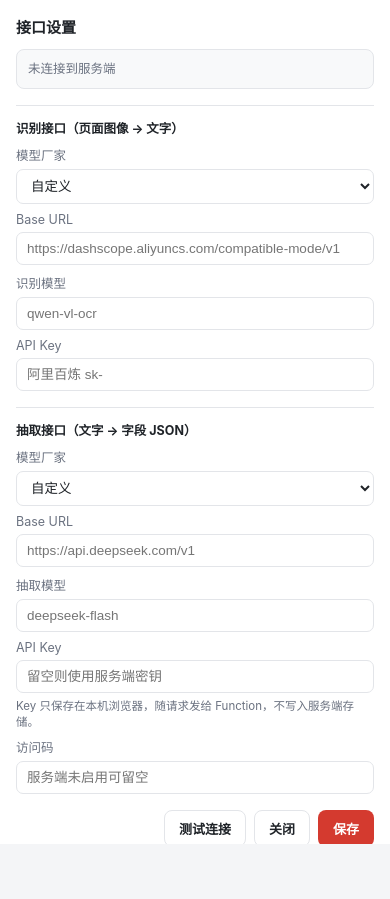
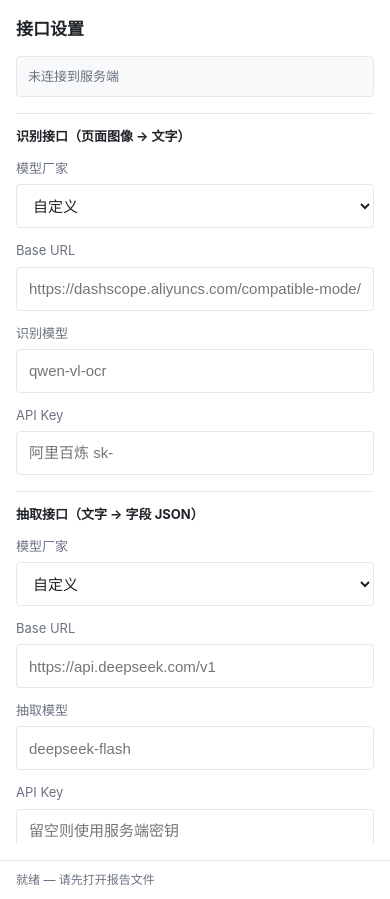
Before and after one commit to jeskuns/ReportChecker, a website: page cloudflare/site/index.html in a window 390 px wide. Both pictures are taken after a click on the button "接口设置". Before the commit the page ends 844 px from the top, so only its background shows below. Drawn offline with Linux system fonts and the light colour scheme; no server answers.

Commit message:
chore: 同步更新

```diff
--- a/cloudflare/site/index.html
+++ b/cloudflare/site/index.html
@@ -3,10 +3,11 @@
 <head>
 <meta charset="utf-8">
 <meta name="viewport" content="width=device-width, initial-scale=1, viewport-fit=cover">
-<meta name="theme-color" content="#d43a2f">
+<meta name="theme-color" content="#0b5fa5">
 <title>ReportChecker · 报告校验</title>
 <link rel="icon" href="favicon.svg" type="image/svg+xml">
 <link rel="stylesheet" href="style.css">
+<link rel="stylesheet" href="iso-mobile.css">
 </head>
 <body>
 
--- /dev/null
+++ b/cloudflare/site/iso-mobile.css
@@ -0,0 +1,246 @@
+@charset "UTF-8";
+/* ReportChecker 在线版 · ISO 移动端覆盖层（≤768px） */
+
+@media (max-width: 768px) {
+  :root {
+    --iso-bg: #ffffff;
+    --iso-fg: #1f2328;
+    --iso-body: #3f4650;
+    --iso-muted: #6b7280;
+    --iso-line: #e5e7eb;
+    --iso-accent: #0b5fa5;
+    --iso-accent-weak: #eef4fa;
+    --iso-radius: 4px;
+    --iso-gap: 16px;
+    --iso-tap: 44px;
+
+    --bg: #ffffff;
+    --card: #ffffff;
+    --text: #1f2328;
+    --muted: #6b7280;
+    --border: #e5e7eb;
+    --primary: #0b5fa5;
+    --primary-dark: #084a80;
+  }
+
+  html, body { height: auto !important; min-height: 100%; }
+
+  body {
+    background: var(--iso-bg);
+    color: var(--iso-fg);
+    font-size: 15px;
+    line-height: 1.55;
+  }
+
+  /* ── 顶栏 ── */
+  .topbar {
+    position: sticky;
+    top: 0;
+    z-index: 30;
+    flex-wrap: wrap;
+    gap: 8px;
+    padding: 8px var(--iso-gap);
+    background: #fff;
+    border-bottom: 1px solid var(--iso-line);
+  }
+
+  .brand {
+    font-size: 15px;
+    font-weight: 600;
+    flex: 1 1 auto;
+    min-width: 0;
+  }
+
+  .mark {
+    width: 28px;
+    height: 28px;
+    border-radius: var(--iso-radius);
+    background: var(--iso-accent);
+    font-size: 11px;
+  }
+
+  .model-info { display: none !important; }
+  .spacer { display: none; }
+
+  .btn-sm {
+    min-height: var(--iso-tap);
+    padding: 0 14px;
+    font-size: 13px;
+    border-radius: var(--iso-radius);
+  }
+
+  /* ── 布局：单列，页面整体滚动 ── */
+  .layout {
+    flex: none;
+    display: flex;
+    flex-direction: column;
+    gap: 12px;
+    padding: 12px var(--iso-gap) 20px;
+  }
+
+  .viewer {
+    min-height: 0;
+    height: 56vh;
+    border-radius: var(--iso-radius);
+    border-color: var(--iso-line);
+  }
+
+  .drop {
+    margin: 12px;
+    border-radius: var(--iso-radius);
+    border-color: #cfd8e2;
+    background: #fbfcfd;
+  }
+
+  .drop-title { font-size: 15px; }
+  .drop-sub { font-size: 13px; line-height: 1.6; }
+
+  .canvas-wrap { padding: 8px; }
+
+  .viewer-bar {
+    flex-wrap: wrap;
+    row-gap: 6px;
+    padding: 6px 8px;
+    background: #fff;
+    border-top-color: var(--iso-line);
+  }
+
+  .vdivider { display: none; }
+
+  .pg {
+    width: var(--iso-tap);
+    height: var(--iso-tap);
+    border-radius: var(--iso-radius);
+    border-color: var(--iso-line);
+    color: var(--iso-accent);
+    font-size: 18px;
+  }
+
+  .page-label { font-size: 13px; min-width: 34px; }
+
+  .btn-mini {
+    min-height: var(--iso-tap);
+    padding: 0 12px;
+    font-size: 13px;
+    border-radius: var(--iso-radius);
+    border-color: var(--iso-line);
+    color: var(--iso-accent);
+  }
+
+  .file-bar { flex: 1 1 100%; margin-left: 0; padding: 2px 0 0; font-size: 12px; }
+
+  /* ── 右侧面板：取消嵌套滚动 ── */
+  .side {
+    min-height: 0;
+    border-radius: var(--iso-radius);
+    border-color: var(--iso-line);
+    padding: 14px;
+    gap: 12px;
+  }
+
+  .side-head { font-size: 14px; }
+
+  .tmpl-list { max-height: none; overflow: visible; gap: 8px; }
+
+  .tmpl-item {
+    min-height: var(--iso-tap);
+    padding: 8px 14px;
+    font-size: 13px;
+    border-radius: var(--iso-radius);
+    border-color: var(--iso-line);
+    color: var(--iso-body);
+  }
+
+  .tmpl-item.selected {
+    background: var(--iso-accent);
+    border-color: var(--iso-accent);
+    color: #fff;
+  }
+
+  .field-list {
+    max-height: none;
+    overflow: visible;
+    border-radius: var(--iso-radius);
+    border-color: var(--iso-line);
+    font-size: 13px;
+  }
+
+  .field-block-title { color: var(--iso-accent); font-size: 12.5px; }
+  .field-headers { font-size: 11.5px; }
+  .field-desc { font-size: 12px; }
+
+  .btn-primary {
+    min-height: 48px;
+    border-radius: var(--iso-radius);
+    background: var(--iso-accent);
+    font-size: 15px;
+  }
+
+  .btn-primary:disabled { background: #e8edf3; color: #98a2ad; }
+
+  .btn-ghost { border-radius: var(--iso-radius); color: var(--iso-accent); }
+
+  .track { height: 4px; background: #eef1f4; border-radius: 2px; }
+  #progressBar { background: var(--iso-accent); }
+  .progress-text { font-size: 12.5px; }
+
+  .results { flex: none; min-height: 0; overflow: visible; }
+
+  .result-card {
+    border-radius: var(--iso-radius);
+    border-color: var(--iso-line);
+    padding: 12px;
+  }
+
+  .result-head h3 { font-size: 15px; }
+  .badge { border-radius: 2px; font-size: 11.5px; }
+  .check-item { font-size: 13px; padding: 8px 0; }
+  .toggle { font-size: 13px; color: var(--iso-accent); min-height: var(--iso-tap); display: flex; align-items: center; }
+  .raw { border-radius: var(--iso-radius); font-size: 12px; }
+
+  /* ── 状态栏 ── */
+  .statusbar {
+    position: static;
+    font-size: 12px;
+    padding: 10px var(--iso-gap) calc(10px + env(safe-area-inset-bottom));
+    border-top: 1px solid var(--iso-line);
+  }
+
+  /* ── 设置弹窗：全屏 ── */
+  .modal { padding: 0; align-items: stretch; }
+
+  .modal-card {
+    max-width: none;
+    max-height: none;
+    border-radius: 0;
+    padding: 16px var(--iso-gap) calc(20px + env(safe-area-inset-bottom));
+  }
+
+  .modal-title { font-size: 17px; margin-bottom: 14px; }
+
+  .form-label { font-size: 13px; margin: 12px 0 6px; }
+
+  .form-input {
+    min-height: var(--iso-tap);
+    padding: 10px 12px;
+    font-size: 15px;
+    border-radius: var(--iso-radius);
+    border-color: var(--iso-line);
+  }
+
+  .form-input:focus { border-color: var(--iso-accent); }
+
+  .form-hint { font-size: 12px; line-height: 1.6; }
+  .section-title { font-size: 13px; border-top-color: var(--iso-line); }
+
+  .modal-actions { gap: 10px; }
+
+  .modal-actions .btn {
+    flex: 1 1 auto;
+    min-height: var(--iso-tap);
+    border-radius: var(--iso-radius);
+    font-size: 14px;
+  }
+
+  .status-line, .test-line { border-radius: var(--iso-radius); font-size: 13px; }
+}
--- /dev/null
+++ b/webapp/static/iso-mobile.css
@@ -0,0 +1,196 @@
+@charset "UTF-8";
+/* ReportChecker 本地网页版 · ISO 移动端覆盖层（≤768px） */
+
+@media (max-width: 768px) {
+  :root {
+    --iso-fg: #1f2328;
+    --iso-body: #3f4650;
+    --iso-muted: #6b7280;
+    --iso-line: #e5e7eb;
+    --iso-accent: #0b5fa5;
+    --iso-accent-weak: #eef4fa;
+    --iso-radius: 4px;
+    --iso-gap: 16px;
+    --iso-tap: 44px;
+
+    --primary: #0b5fa5;
+    --primary-dark: #084a80;
+    --bg: #ffffff;
+    --card: #ffffff;
+    --text: #1f2328;
+    --text-sec: #6b7280;
+    --border: #e5e7eb;
+    --radius: 4px;
+    --shadow: none;
+  }
+
+  html, body { height: auto !important; }
+
+  body {
+    background: #fff;
+    color: var(--iso-fg);
+    font-size: 15px;
+    line-height: 1.55;
+  }
+
+  /* ── 顶栏 ── */
+  .topbar {
+    flex-wrap: wrap;
+    gap: 8px;
+    padding: 8px var(--iso-gap);
+    border-bottom: 1px solid var(--iso-line);
+  }
+
+  .brand { flex-wrap: wrap; gap: 6px; align-items: center; }
+  .logo { font-size: 18px; }
+  .title { font-size: 15px; }
+  .subtitle { display: none; }
+
+  .btn {
+    min-height: var(--iso-tap);
+    padding: 0 14px;
+    font-size: 14px;
+    border-radius: var(--iso-radius);
+    border-color: var(--iso-line);
+  }
+
+  .btn-ghost { color: var(--iso-accent); }
+
+  /* ── 布局 ── */
+  .layout {
+    gap: 12px;
+    padding: 12px var(--iso-gap) 24px;
+    max-width: none;
+  }
+
+  .pane {
+    border-radius: var(--iso-radius);
+    border: 1px solid var(--iso-line);
+    box-shadow: none;
+    padding: 14px;
+  }
+
+  /* ── 上传区 ── */
+  .dropzone {
+    border-radius: var(--iso-radius);
+    border-color: #cfd8e2;
+    padding: 28px 16px;
+    background: #fbfcfd;
+  }
+
+  .dz-icon { font-size: 32px; margin-bottom: 6px; }
+  .dz-text { font-size: 15px; }
+  .dz-hint { font-size: 12.5px; line-height: 1.6; }
+
+  .docbar {
+    border-radius: var(--iso-radius);
+    border-color: var(--iso-line);
+    background: #fff;
+  }
+
+  .btn-sm {
+    min-height: var(--iso-tap);
+    padding: 0 12px;
+    font-size: 13px;
+    border-radius: var(--iso-radius);
+  }
+
+  /* ── 预览 ── */
+  .preview img { max-height: 52vh; border-radius: var(--iso-radius); border-color: var(--iso-line); }
+
+  .preview-nav { gap: 12px; margin-top: 12px; }
+
+  .btn-nav {
+    width: var(--iso-tap);
+    height: var(--iso-tap);
+    font-size: 20px;
+    border-radius: var(--iso-radius);
+    border-color: var(--iso-line);
+    color: var(--iso-accent);
+  }
+
+  .page-indicator { font-size: 13px; }
+
+  /* ── 模板选择 ── */
+  .section-title { font-size: 15px; margin-bottom: 10px; }
+
+  .template-list { max-height: none; overflow: visible; gap: 8px; }
+
+  .tmpl-group { margin: 10px 0 2px; }
+
+  .tmpl-item {
+    min-height: var(--iso-tap);
+    padding: 10px 12px;
+    border-radius: var(--iso-radius);
+    border-color: var(--iso-line);
+  }
+
+  .tmpl-item.selected { border-color: var(--iso-accent); background: var(--iso-accent-weak); }
+  .tmpl-item.selected .check { background: var(--iso-accent); border-color: var(--iso-accent); }
+  .tmpl-item .tmpl-name { font-size: 14px; }
+  .tmpl-item .tmpl-std { font-size: 12.5px; }
+
+  .btn-block {
+    min-height: 48px;
+    border-radius: var(--iso-radius);
+    background: var(--iso-accent);
+    border-color: var(--iso-accent);
+    font-size: 15px;
+  }
+
+  .btn-primary:disabled { background: #e8edf3; border-color: #e8edf3; color: #98a2ad; }
+
+  /* ── 进度 ── */
+  .progress {
+    border-radius: var(--iso-radius);
+    background: var(--iso-accent-weak);
+    border-color: #d6e4f2;
+    color: var(--iso-accent);
+    font-size: 13px;
+  }
+
+  .spinner { border-color: #bcd3e8; border-top-color: var(--iso-accent); }
+
+  /* ── 结果 ── */
+  .result-card { border-radius: var(--iso-radius); border-color: var(--iso-line); }
+  .result-head { background: #f7f8fa; padding: 12px 14px; }
+  .result-title { font-size: 14.5px; }
+  .result-std { font-size: 12px; }
+  .badge { border-radius: 2px; }
+  .check-item { font-size: 13px; line-height: 1.6; }
+  .extracted-toggle { font-size: 13px; color: var(--iso-accent); min-height: var(--iso-tap); display: flex; align-items: center; }
+  .extracted-table { font-size: 12px; }
+  .extracted-table th, .extracted-table td { border-color: var(--iso-line); }
+
+  /* ── 设置弹窗：全屏 ── */
+  .modal { padding: 0; align-items: stretch; }
+
+  .modal-card {
+    max-width: none;
+    max-height: none;
+    border-radius: 0;
+    padding: 16px var(--iso-gap) calc(20px + env(safe-area-inset-bottom));
+  }
+
+  .modal-title { font-size: 17px; margin-bottom: 14px; }
+
+  .form-label { font-size: 13px; margin: 12px 0 6px; }
+
+  .form-input {
+    min-height: var(--iso-tap);
+    padding: 10px 12px;
+    font-size: 15px;
+    border-radius: var(--iso-radius);
+    border-color: var(--iso-line);
+  }
+
+  .form-input:focus { border-color: var(--iso-accent); }
+  .form-hint { font-size: 12px; line-height: 1.6; }
+
+  .modal-actions { gap: 10px; }
+  .modal-actions .btn { flex: 1 1 auto; min-height: var(--iso-tap); }
+
+  .test-result { border-radius: var(--iso-radius); font-size: 13px; }
+
+  .toast { bottom: calc(24px + env(safe-area-inset-bottom)); border-radius: var(--iso-radius); font-size: 14px; }
+}
```
Also changed, not shown: webapp/static/index.html (+3 -1 lines).
